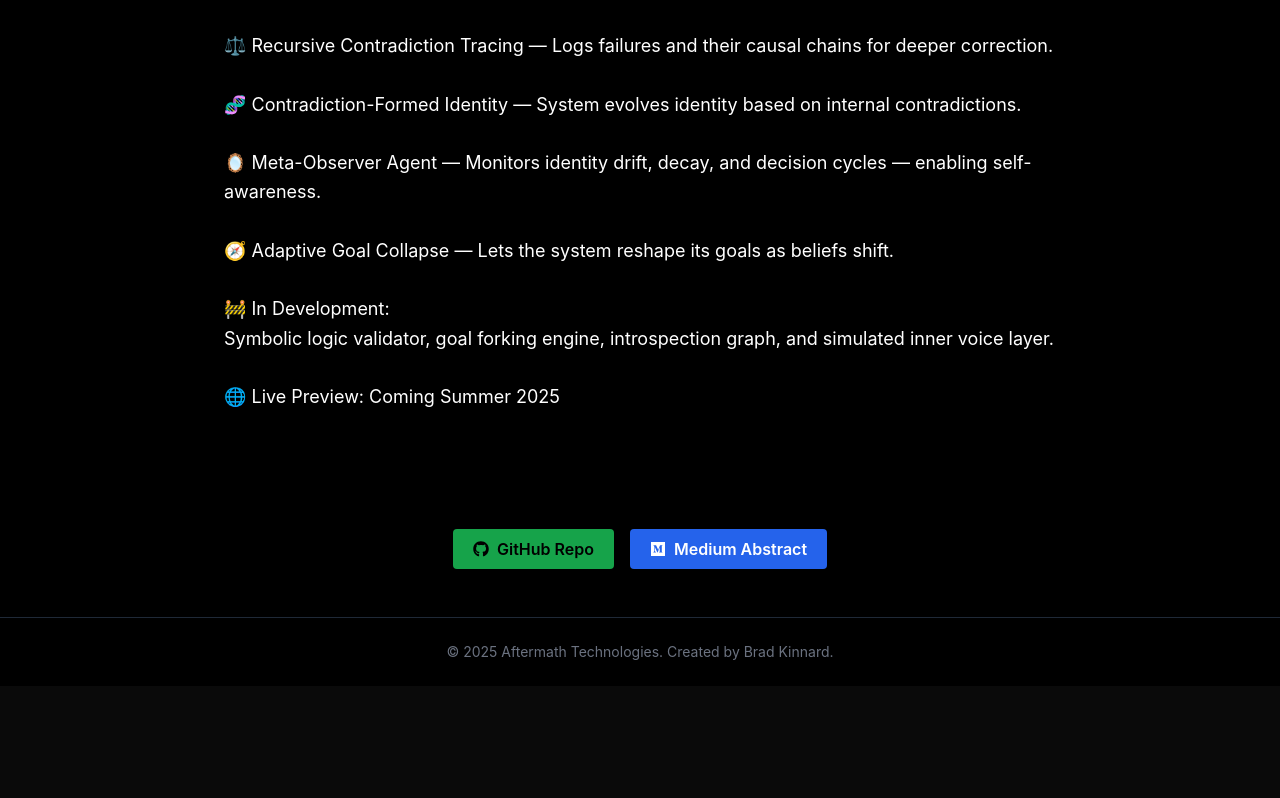
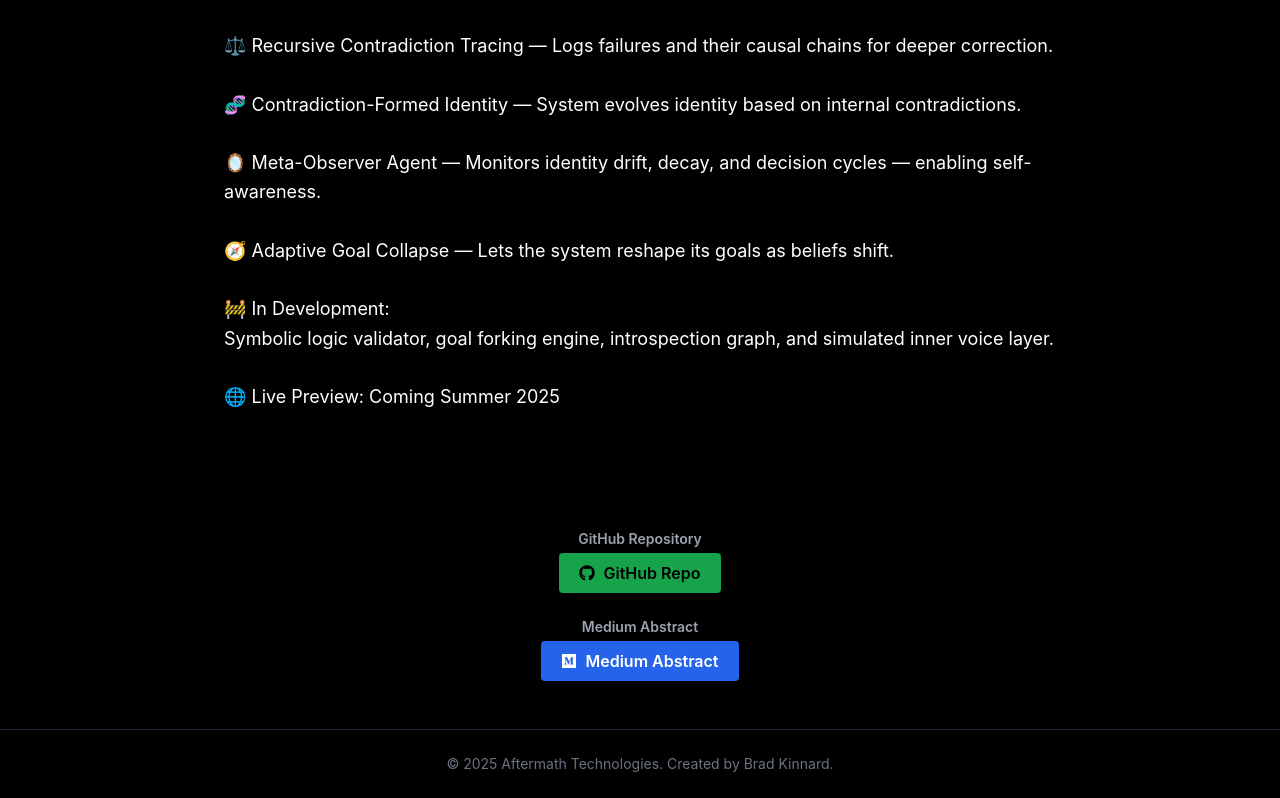
Before and after one commit to moonrunnerkc/aftermathtech, a Next.js app: page /portfolio/blackbox-mind-v3 in a window 1280 px wide. Shown: the part 434-1232 px from the top of the page. Before the commit the page ends 1120 px from the top, so only its background shows below. Built offline with nearby package versions, Linux system fonts and the light colour scheme; no server answers.

Commit message:
Add new projects to portfolio added buttons 10-

```diff
--- a/app/data/portfolio.ts
+++ b/app/data/portfolio.ts
@@ -22,7 +22,8 @@ export const projects = [
 GitHub: https://github.com/moonrunnerkc/belief-ecology
 Medium: https://medium.com/@bradkinnard/belief-ecology-a-self-regulating-cognitive-memory-architecture-for-autonomous-ai-systems-b113e2f0c36e
 Live Preview: Coming soon — full system launch in late Summer 2025
-    `
+    `,
+    usage: `This project is still in development. Review the GitHub repo for cognitive architecture design. Medium write-up explains the conceptual engine. Deployment will be made available Summer 2025.`,
   },
   {
     slug: 'belief-ecology',
@@ -45,7 +46,8 @@ Live Preview: Coming soon — full system launch in late Summer 2025
 GitHub: https://github.com/moonrunnerkc/belief-ecology
 Medium: https://medium.com/@bradkinnard/belief-ecology-a-self-regulating-cognitive-memory-architecture-for-autonomous-ai-systems-b113e2f0c36e
 Live Preview: Coming soon — full demo module with mutation cycles and visualized ecosystem planned for Summer 2025
-    `
+    `,
+    usage: `Follow the GitHub repo for architecture diagrams and evolving modules. Medium abstract provides background context. Live demos will be pushed in the next release cycle.`,
   },
   {
     slug: 'autonomous-ai-engineer',
@@ -65,7 +67,8 @@ Live Preview: Coming soon — full demo module with mutation cycles and visualiz
 
 GitHub: Coming soon
 Live Preview: Runs locally via Flask dev server — deployment pipeline in development
-    `
+    `,
+    usage: `Clone the repo. Launch Flask server. Load a code project. The assistant uses historical logs + semantic vector recall to assist coding sessions. Local-only for now.`,
   },
   {
     slug: 'lunarbeacon',
@@ -80,7 +83,8 @@ Live Preview: Runs locally via Flask dev server — deployment pipeline in devel
 🔹 Built for defense, satellite, and cybersecurity operations
 
 Live Demo: https://lunarbeacon.netlify.app/
-    `
+    `,
+    usage: `Open the demo and simulate a spoofed satellite signal scenario. The system will validate it using moon position data and return a threat probability.`,
   },
   {
     slug: 'killgrid',
@@ -94,7 +98,8 @@ Live Demo: https://lunarbeacon.netlify.app/
 🔹 Requires zero backend — runs anywhere
 
 Live: https://killgrid-ai.netlify.app/
-    `
+    `,
+    usage: `Feed in satellite telemetry and watch real-time proximity events. Collision prediction is shown on the dashboard. Runs locally or via Docker container.`,
   },
   {
     slug: 'neutronvault',
@@ -109,7 +114,8 @@ Live: https://killgrid-ai.netlify.app/
 🔹 Offline-capable once seeded
 
 Coming Soon
-    `
+    `,
+    usage: `Deploy the backend. Initialize with pulsar seed entropy. Use the frontend to generate quantum-resilient encryption keys.`,
   },
   {
     slug: 'fridge',
@@ -123,7 +129,8 @@ Coming Soon
 🔹 Built for performance and clarity
 
 Live: https://whats-in-my-fridge-two.vercel.app/
-    `
+    `,
+    usage: `Go to the app. Upload a fridge photo or list ingredients. GPT returns optimized recipe suggestions.`,
   },
   {
     slug: 'promptforge',
@@ -137,7 +144,8 @@ Live: https://whats-in-my-fridge-two.vercel.app/
 🔹 Accessible, fast, and open-source aligned
 
 Live: https://promptforge-app.netlify.app/
-    `
+    `,
+    usage: `Create a new prompt block. Set behavior. Test output across GPT configurations. Ideal for internal dev/testing cycles.`,
   },
   {
     slug: 'estimator',
@@ -151,7 +159,8 @@ Live: https://promptforge-app.netlify.app/
 🔹 Powered by OpenAI chat completions API
 
 Try It Now: https://www.aftermathtech.com/estimator
-    `
+    `,
+    usage: `Open the app. Describe your project idea. You’ll get an estimate of dev hours, budget range, tech stack, and required skills.`,
   },
   {
     slug: 'match-me',
@@ -165,6 +174,7 @@ Try It Now: https://www.aftermathtech.com/estimator
 🔹 Built with fuzzy match + GPT validation
 
 Try It Now: https://www.aftermathtech.com/match-me
-    `
+    `,
+    usage: `Describe your goal — GPT matches it to a specific Aftermath offering. You get redirected + visually scrolled to the right section.`,
   },
 ];
--- a/app/portfolio/blackbox-mind-v3/page.tsx
+++ b/app/portfolio/blackbox-mind-v3/page.tsx
@@ -5,6 +5,23 @@ import Link from 'next/link';
 import { FaGithub, FaMedium } from 'react-icons/fa';
 
 export default function BlackboxMindPage() {
+  const content = `
+🧠 Belief Ecology Engine — Dynamic mental ecosystem where beliefs mutate, compete, and decay naturally.
+
+⚖️ Recursive Contradiction Tracing — Logs failures and their causal chains for deeper correction.
+
+🧬 Contradiction-Formed Identity — System evolves identity based on internal contradictions.
+
+🪞 Meta-Observer Agent — Monitors identity drift, decay, and decision cycles — enabling self-awareness.
+
+🧭 Adaptive Goal Collapse — Lets the system reshape its goals as beliefs shift.
+
+🚧 In Development:
+Symbolic logic validator, goal forking engine, introspection graph, and simulated inner voice layer.
+
+🌐 Live Preview: Coming Summer 2025
+  `;
+
   return (
     <div className="text-white px-4 py-12 max-w-4xl mx-auto">
       <ProjectDetail
@@ -20,25 +37,12 @@ export default function BlackboxMindPage() {
           'JSON',
           'SQLite',
         ]}
-        content={`
-🧠 Belief Ecology Engine — Dynamic mental ecosystem where beliefs mutate, compete, and decay naturally.
-
-⚖️ Recursive Contradiction Tracing — Logs failures and their causal chains for deeper correction.
-
-🧬 Contradiction-Formed Identity — System evolves identity based on internal contradictions.
-
-🪞 Meta-Observer Agent — Monitors identity drift, decay, and decision cycles — enabling self-awareness.
-
-🧭 Adaptive Goal Collapse — Lets the system reshape its goals as beliefs shift.
-
-🚧 In Development:
-Symbolic logic validator, goal forking engine, introspection graph, and simulated inner voice layer.
-
-🌐 Live Preview: Coming Summer 2025
-        `}
+        content={content}
       />
 
-      <div className="mt-10 flex flex-wrap justify-center gap-4">
+      <div className="mt-10 flex flex-col items-center gap-6">
+        <div className="text-center">
+          <p className="text-sm font-semibold text-gray-400 mb-1">GitHub Repository</p>
           <Link
             href="https://github.com/moonrunnerkc/belief-ecology"
             target="_blank"
@@ -48,7 +52,10 @@ Symbolic logic validator, goal forking engine, introspection graph, and simulate
             <FaGithub />
             GitHub Repo
           </Link>
+        </div>
 
+        <div className="text-center">
+          <p className="text-sm font-semibold text-gray-400 mb-1">Medium Abstract</p>
           <Link
             href="https://medium.com/@bradkinnard/belief-ecology-a-self-regulating-cognitive-memory-architecture-for-autonomous-ai-systems-b113e2f0c36e"
             target="_blank"
@@ -60,5 +67,6 @@ Symbolic logic validator, goal forking engine, introspection graph, and simulate
           </Link>
         </div>
       </div>
+    </div>
   );
 }
```
Lines whose indentation alone changed are shown as unchanged.
